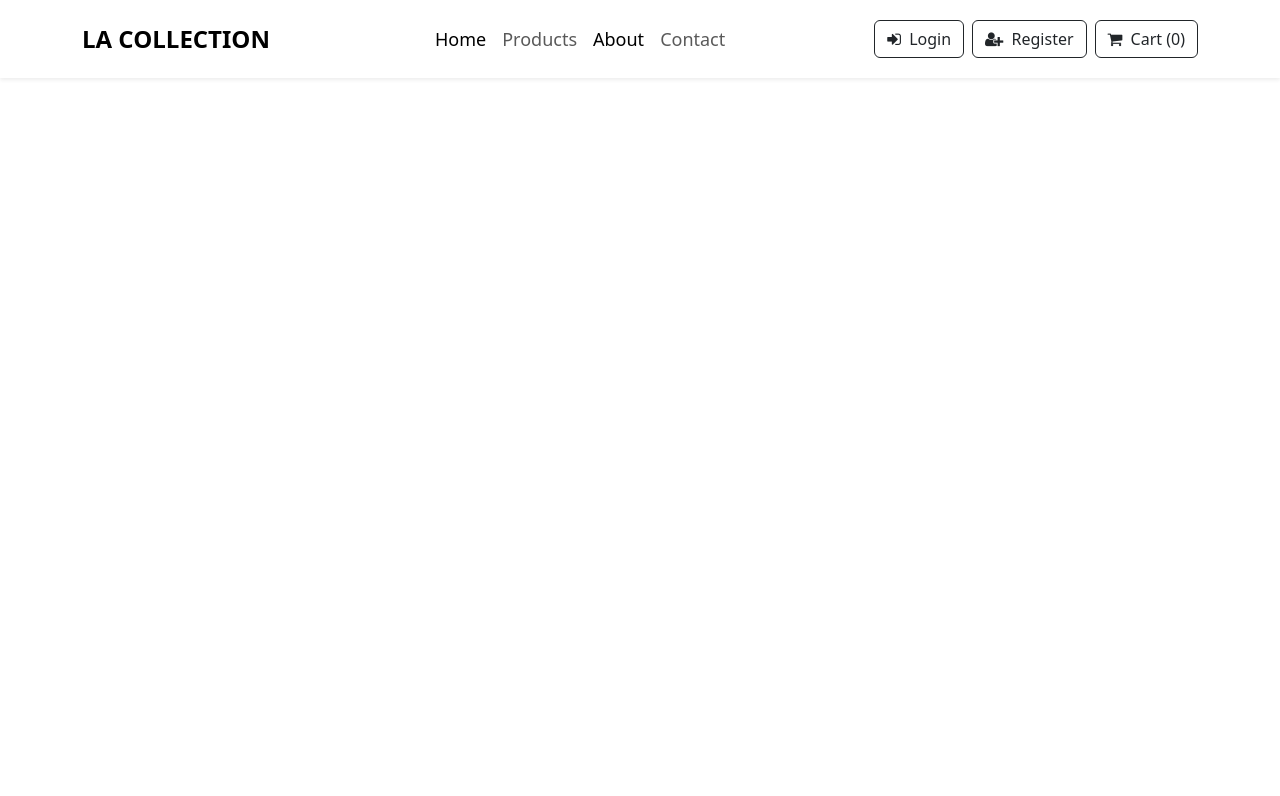
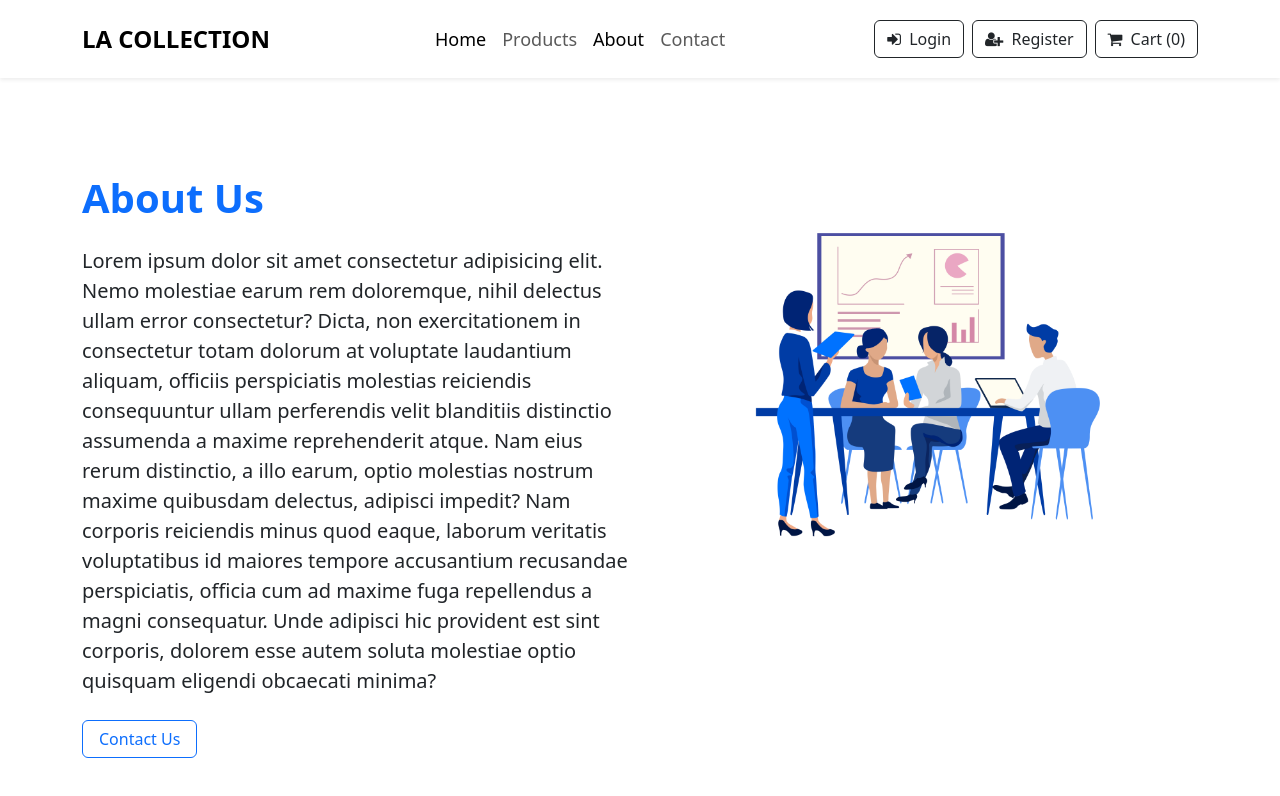
Before and after one commit to TheFelixAjibola/ecommerce, a React (Create React App) app: page /about in a window 1280 px wide. Shown: the top 796 px of the page. Built offline with nearby package versions, Linux system fonts and the light colour scheme.

Commit message:
Added More Pages to the app.

```diff
--- a/src/App.js
+++ b/src/App.js
@@ -5,6 +5,9 @@ import Products from "./component/Products";
 import Product from "./component/Product";
 import Cart from "./component/Cart";
 import Checkout from "./component/Checkout";
+import Contact from "./component/Contact";
+import About from "./component/About";
+import NotFound from "./component/NotFound";
 
 function App() {
   return (
@@ -15,8 +18,11 @@ function App() {
         <Route exact path="/" Component={Home} />
         <Route exact path="/products" Component={Products} />
         <Route exact path="/products/:id" Component={Product} />
+        <Route exact path="/about" Component={About} />
+        <Route exact path="/contact" Component={Contact} />
         <Route exact path="/cart" Component={Cart} />
         <Route exact path="/checkout" Component={Checkout} />
+        <Route exact path="*" Component={NotFound} />
       </Routes>
     </div>
   );
--- /dev/null
+++ b/src/component/About.jsx
@@ -0,0 +1,44 @@
+import React from "react";
+import { NavLink } from "react-router-dom";
+
+const About = () => {
+  return (
+    <div>
+      <div className="container py-5 my-5">
+        <div className="row">
+          <div className="col-md-6">
+            <h1 className="text-primary fw-bold mb-4">About Us</h1>
+            <p className="lead mb-4">
+              Lorem ipsum dolor sit amet consectetur adipisicing elit. Nemo
+              molestiae earum rem doloremque, nihil delectus ullam error
+              consectetur? Dicta, non exercitationem in consectetur totam
+              dolorum at voluptate laudantium aliquam, officiis perspiciatis
+              molestias reiciendis consequuntur ullam perferendis velit
+              blanditiis distinctio assumenda a maxime reprehenderit atque. Nam
+              eius rerum distinctio, a illo earum, optio molestias nostrum
+              maxime quibusdam delectus, adipisci impedit? Nam corporis
+              reiciendis minus quod eaque, laborum veritatis voluptatibus id
+              maiores tempore accusantium recusandae perspiciatis, officia cum
+              ad maxime fuga repellendus a magni consequatur. Unde adipisci hic
+              provident est sint corporis, dolorem esse autem soluta molestiae
+              optio quisquam eligendi obcaecati minima?
+            </p>
+            <NavLink to="/contact" className="btn btn-outline-primary px-3">
+              Contact Us
+            </NavLink>
+          </div>
+          <div className="col-md-6 d-flex justify-content-center">
+            <img
+              src="/assets/img/about.png"
+              alt="About Us"
+              height="400px"
+              width="400px"
+            />
+          </div>
+        </div>
+      </div>
+    </div>
+  );
+};
+
+export default About;
--- a/src/component/Contact.jsx
+++ b/src/component/Contact.jsx
@@ -13,7 +13,7 @@ const Contact = () => {
         <div className="row">
           <div className="col-md 5 d-flex justify-content-center">
             <img
-              src="/assets/images/contact.png"
+              src="/assets/img/contact.png"
               alt="Contact Us"
               height="300px"
               width="300px"
@@ -22,36 +22,32 @@ const Contact = () => {
           <div className="col-md-6">
             <form>
               <div class="mb-3">
-                <label for="exampleForm" class="form-label">
+                <label for="fullname" class="form-label">
                   Full Name
                 </label>
                 <input
                   type="text"
                   class="form-control"
-                  id="exampleForm"
-                  placeholder="John Smith"
+                  id="fullname"
+                  placeholder="Felix Ajibola"
                 />
               </div>
               <div class="mb-3">
-                <label for="exampleFormControlInput1" class="form-label">
-                  Email address
+                <label for="email" class="form-label">
+                  Email Address
                 </label>
                 <input
                   type="email"
                   class="form-control"
-                  id="exampleFormControlInput1"
+                  id="email"
                   placeholder="name@example.com"
                 />
               </div>
               <div class="mb-3">
-                <label for="exampleFormControlTextarea1" class="form-label">
-                  Example textarea
+                <label for="msg" class="form-label">
+                  Message
                 </label>
-                <textarea
-                  class="form-control"
-                  id="exampleFormControlTextarea1"
-                  rows="5"
-                ></textarea>
+                <textarea class="form-control" id="msg" rows="5"></textarea>
               </div>
               <button type="submit" class="btn btn-outline-primary">
                 Send Message
--- /dev/null
+++ b/src/component/NotFound.jsx
@@ -0,0 +1,19 @@
+import React from "react";
+import { NavLink } from "react-router-dom";
+
+const NotFound = () => {
+  return (
+    <div className="container text-center mt-5">
+      <div className="not-found">
+        <h2 className="display-4 text-warning">Oops! Sorry...</h2>
+        <hr className="my-4" />
+        <p className="lead">This URL Page Cannot Be Found.</p>
+        <NavLink to="/" className="btn btn-outline-dark">
+          Back to the Homepage
+        </NavLink>
+      </div>
+    </div>
+  );
+};
+
+export default NotFound;
```
Also changed, not shown: src/component/Footer.jsx (added, +10 -0 lines).
